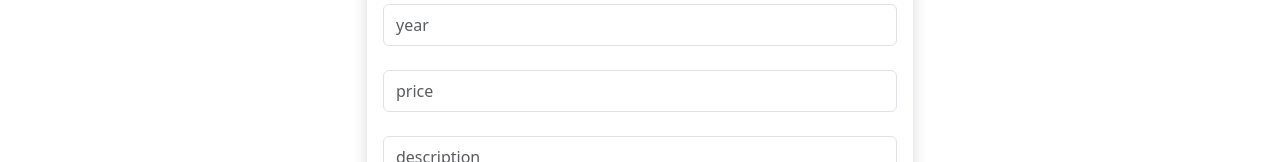
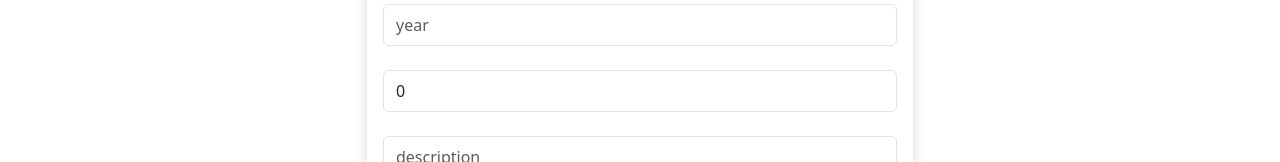
Before and after one commit to ndigvijay/car-rental, a React (Create React App) app: page /createcar in a window 1280 px wide. Shown: the part 330-492 px from the top of the page. Built offline with nearby package versions, Linux system fonts and the light colour scheme.

Commit message:
filtercarmake fixed again

```diff
--- a/src/pages/Cars.jsx
+++ b/src/pages/Cars.jsx
@@ -4,26 +4,26 @@ import Navbar from "../components/Navbar";
 
 const Cars = () => {
   const filters = {
-    model: "",
-    minPrice: 0,
+      minPrice: 0,
     maxPrice: 0,
   };
-
-  const [make, setMake] = useState([]);
-  const [data, setData] = useState([]);
+  const intial_setmake=[]
+  const intial_setdata=[]
+  const [make, setMake] = useState(intial_setmake);
+  const [data, setData] = useState(intial_setdata);
   const [searchTerm, setSearchTerm] = useState('');
   const [filter, setFilter] = useState(filters);
+  const [filtermake,setFiltermake]=useState('');
 
   const handleFilter = async () => {
     try {
-      const response = await fetch(`http://localhost:4000/app/filtercars?make=${make}&search=${searchTerm}&filter=${filter}`);
-
-      if (response.status === 200) {
+      const response = await fetch(`http://localhost:4000/app/filtercars?make=${filtermake}&model=${searchTerm}&minPrice=${filter.minPrice}&maxPrice=${filter.maxPrice}`);
+      if(response.status===200){
         const jsonData = await response.json();
-        setData(jsonData);
+          setData(jsonData)
       }
-      else {
-        alert("No such cars are available at the moment!");
+      else{
+        alert("no cars yo")
       }
     }
     catch(error) {
@@ -41,6 +41,7 @@ const Cars = () => {
 
         const brands = [...new Set(jsonData.map(car => car.make))];
         setMake(brands);
+
       } else {
         alert("No cars matching the search term");
       }
@@ -102,7 +103,7 @@ const Cars = () => {
                 >
                   <option value="">All Brands</option>
                   {make.map((brand, index) => (
-                    <option key={index} value={brand}>{brand}</option>
+                    <option key={index} value={brand} onChange={(e)=>setFiltermake(e.target.value)}>{brand}</option>
                   ))}
                 </select>
               </div>
--- a/src/pages/car-create.jsx
+++ b/src/pages/car-create.jsx
@@ -7,7 +7,7 @@ const CreateCars = () => {
     make:'',
     model:'',
     year:'',
-    price:'',
+    price:0,
     description:'',
     image:'',
   };
```
